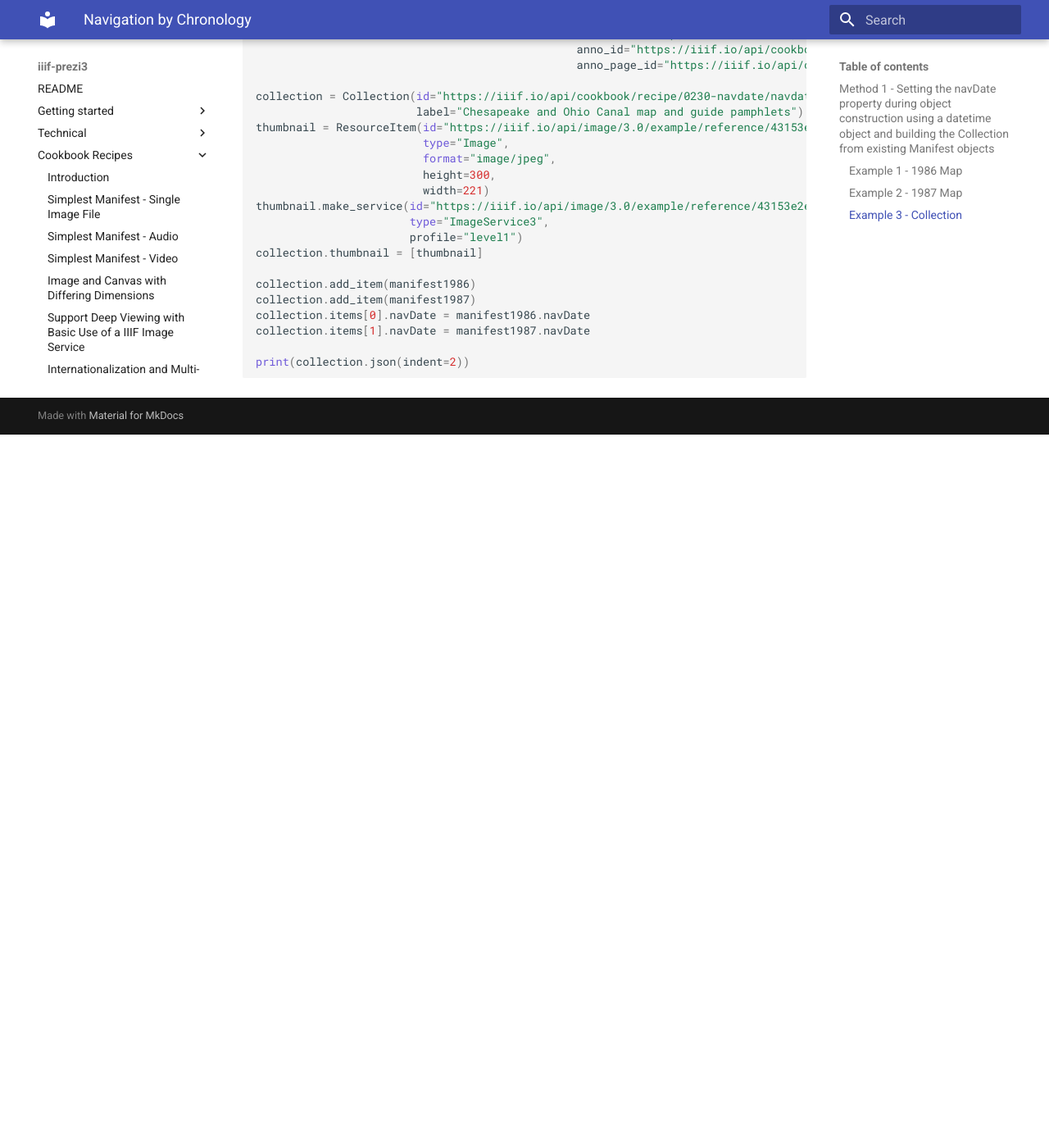
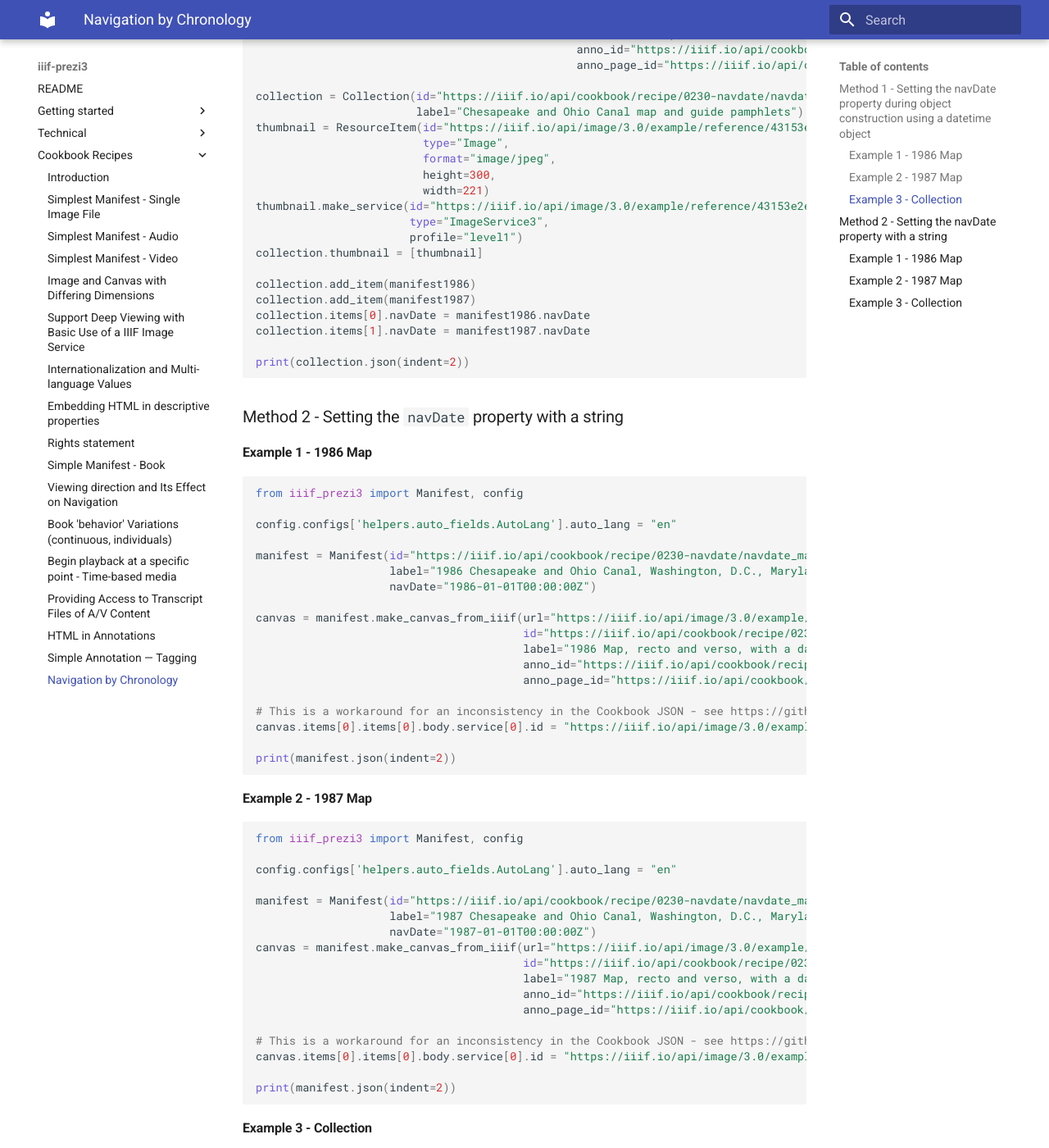
Before and after one commit to iiif-prezi/iiif-prezi3, an MkDocs documentation site: the page built from docs/recipes/0230-navdate.md, in a window 1280 px wide and 1400 px high, scrolled down 1941 px. Shown: the whole window at 82% size. Built offline with MkDocs 1.6.1 and Material for MkDocs 9.7.7, drawn with Linux system fonts in a browser that asks for light colours; before the commit the page ends 2471 px from its top, so only the background shows below that; some of the changed text lies outside the part shown.

Commit message:
Add second method to 0230 recipe

````diff
--- a/docs/recipes/0230-navdate.md
+++ b/docs/recipes/0230-navdate.md
@@ -6,7 +6,7 @@
 | **JSON-LD Example 2 - 1987 Map:**   | [https://iiif.io/api/cookbook/recipe/0230-navdate/navdate_map_1-manifest.json](https://iiif.io/api/cookbook/recipe/0230-navdate/navdate_map_1-manifest.json) |
 | **JSON-LD Example 3 - Collection:** | [https://iiif.io/api/cookbook/recipe/0230-navdate/navdate-collection.json](https://iiif.io/api/cookbook/recipe/0230-navdate/navdate-collection.json) |
 
-### Method 1 - Setting the `navDate` property during object construction using a `datetime` object and building the Collection from existing Manifest objects
+### Method 1 - Setting the `navDate` property during object construction using a `datetime` object
 #### Example 1 - 1986 Map
 ```python
 --8<-- "docs/recipes/scripts/0230-navdate-method1-example1.py"
@@ -20,3 +20,18 @@ Here we can make use of the fact that `iiif-prezi3` will automatically turn a Ma
 ```python
 --8<-- "docs/recipes/scripts/0230-navdate-method1-example3.py"
 ```
+
+### Method 2 - Setting the `navDate` property with a string
+#### Example 1 - 1986 Map
+```python
+--8<-- "docs/recipes/scripts/0230-navdate-method2-example1.py"
+```
+#### Example 2 - 1987 Map
+```python
+--8<-- "docs/recipes/scripts/0230-navdate-method2-example2.py"
+```
+#### Example 3 - Collection
+To show the different possible approaches, here we will build the Collection object manually using the `ManifestRef` class.
+```python
+--8<-- "docs/recipes/scripts/0230-navdate-method2-example3.py"
+```
--- /dev/null
+++ b/docs/recipes/scripts/0230-navdate-method2-example1.py
@@ -0,0 +1,18 @@
+from iiif_prezi3 import Manifest, config
+
+config.configs['helpers.auto_fields.AutoLang'].auto_lang = "en"
+
+manifest = Manifest(id="https://iiif.io/api/cookbook/recipe/0230-navdate/navdate_map_2-manifest.json",
+                    label="1986 Chesapeake and Ohio Canal, Washington, D.C., Maryland, West Virginia, official map and guide",
+                    navDate="1986-01-01T00:00:00Z")
+
+canvas = manifest.make_canvas_from_iiif(url="https://iiif.io/api/image/3.0/example/reference/43153e2ec7531f14dd1c9b2fc401678a-87691274-1986",
+                                        id="https://iiif.io/api/cookbook/recipe/0230-navdate/canvas/p1",
+                                        label="1986 Map, recto and verso, with a date of publication",
+                                        anno_id="https://iiif.io/api/cookbook/recipe/0230-navdate/annotation/p0001-image",
+                                        anno_page_id="https://iiif.io/api/cookbook/recipe/0230-navdate/page/p1/1")
+
+# This is a workaround for an inconsistency in the Cookbook JSON - see https://github.com/IIIF/cookbook-recipes/issues/376
+canvas.items[0].items[0].body.service[0].id = "https://iiif.io/api/image/3.0/example/reference/43153e2ec7531f14dd1c9b2fc401678a-87691274-1986/"
+
+print(manifest.json(indent=2))
--- /dev/null
+++ b/docs/recipes/scripts/0230-navdate-method2-example2.py
@@ -0,0 +1,17 @@
+from iiif_prezi3 import Manifest, config
+
+config.configs['helpers.auto_fields.AutoLang'].auto_lang = "en"
+
+manifest = Manifest(id="https://iiif.io/api/cookbook/recipe/0230-navdate/navdate_map_1-manifest.json",
+                    label="1987 Chesapeake and Ohio Canal, Washington, D.C., Maryland, West Virginia, official map and guide",
+                    navDate="1987-01-01T00:00:00Z")
+canvas = manifest.make_canvas_from_iiif(url="https://iiif.io/api/image/3.0/example/reference/43153e2ec7531f14dd1c9b2fc401678a-88695674",
+                                        id="https://iiif.io/api/cookbook/recipe/0230-navdate/canvas/p1",
+                                        label="1987 Map, recto and verso, with a date of publication",
+                                        anno_id="https://iiif.io/api/cookbook/recipe/0230-navdate/annotation/p0001-image",
+                                        anno_page_id="https://iiif.io/api/cookbook/recipe/0230-navdate/page/p1/1")
+
+# This is a workaround for an inconsistency in the Cookbook JSON - see https://github.com/IIIF/cookbook-recipes/issues/376
+canvas.items[0].items[0].body.service[0].id = "https://iiif.io/api/image/3.0/example/reference/43153e2ec7531f14dd1c9b2fc401678a-88695674/"
+
+print(manifest.json(indent=2))
--- /dev/null
+++ b/docs/recipes/scripts/0230-navdate-method2-example3.py
@@ -0,0 +1,30 @@
+from iiif_prezi3 import Collection, ManifestRef, ResourceItem, config
+
+config.configs['helpers.auto_fields.AutoLang'].auto_lang = "en"
+
+collection = Collection(id="https://iiif.io/api/cookbook/recipe/0230-navdate/navdate-collection.json",
+                        label="Chesapeake and Ohio Canal map and guide pamphlets")
+thumbnail = ResourceItem(id="https://iiif.io/api/image/3.0/example/reference/43153e2ec7531f14dd1c9b2fc401678a-88695674/full/max/0/default.jpg",
+                         type="Image",
+                         format="image/jpeg",
+                         height=300,
+                         width=221)
+thumbnail.make_service(id="https://iiif.io/api/image/3.0/example/reference/43153e2ec7531f14dd1c9b2fc401678a-88695674",
+                       type="ImageService3",
+                       profile="level1")
+collection.thumbnail = [thumbnail]
+
+manifest1986 = ManifestRef(id="https://iiif.io/api/cookbook/recipe/0230-navdate/navdate_map_2-manifest.json",
+                           type="Manifest",
+                           label="1986 Chesapeake and Ohio Canal, Washington, D.C., Maryland, West Virginia, official map and guide",
+                           navDate="1986-01-01T00:00:00+00:00")
+
+manifest1987 = ManifestRef(id="https://iiif.io/api/cookbook/recipe/0230-navdate/navdate_map_1-manifest.json",
+                           type="Manifest",
+                           label="1987 Chesapeake and Ohio Canal, Washington, D.C., Maryland, West Virginia, official map and guide",
+                           navDate="1987-01-01T00:00:00+00:00")
+
+collection.add_item(manifest1986)
+collection.add_item(manifest1987)
+
+print(collection.json(indent=2))
````
